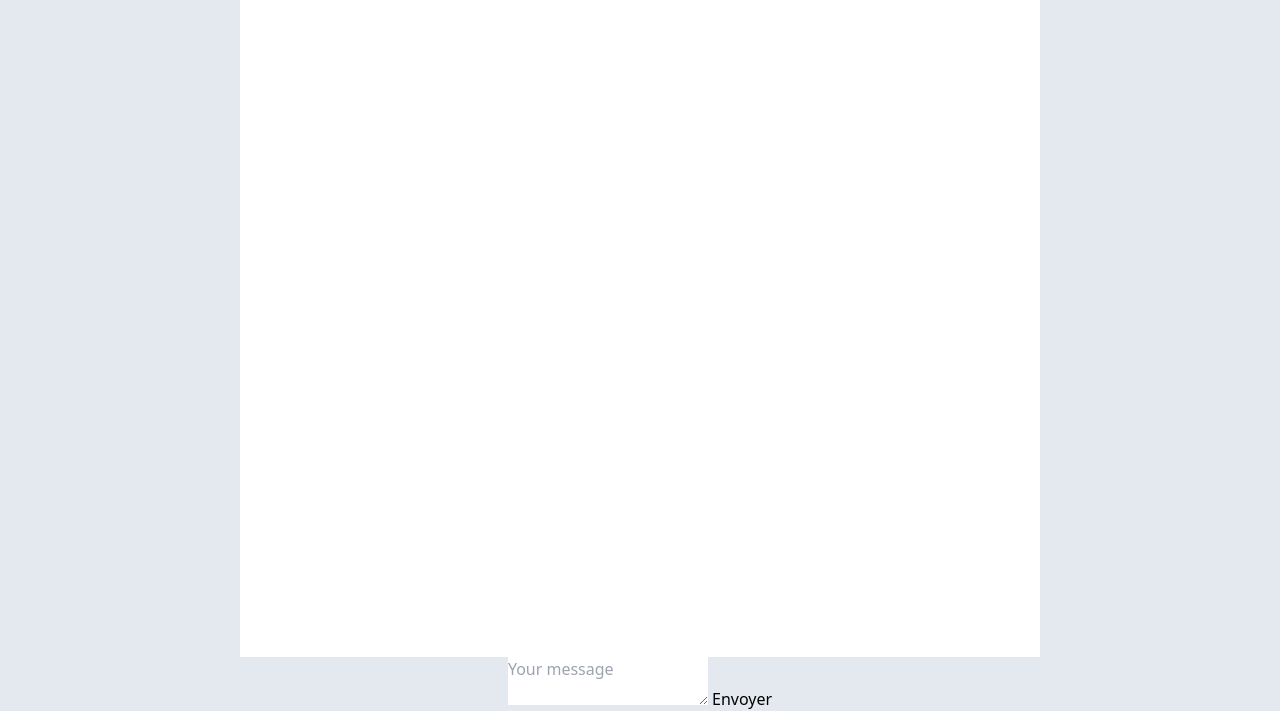
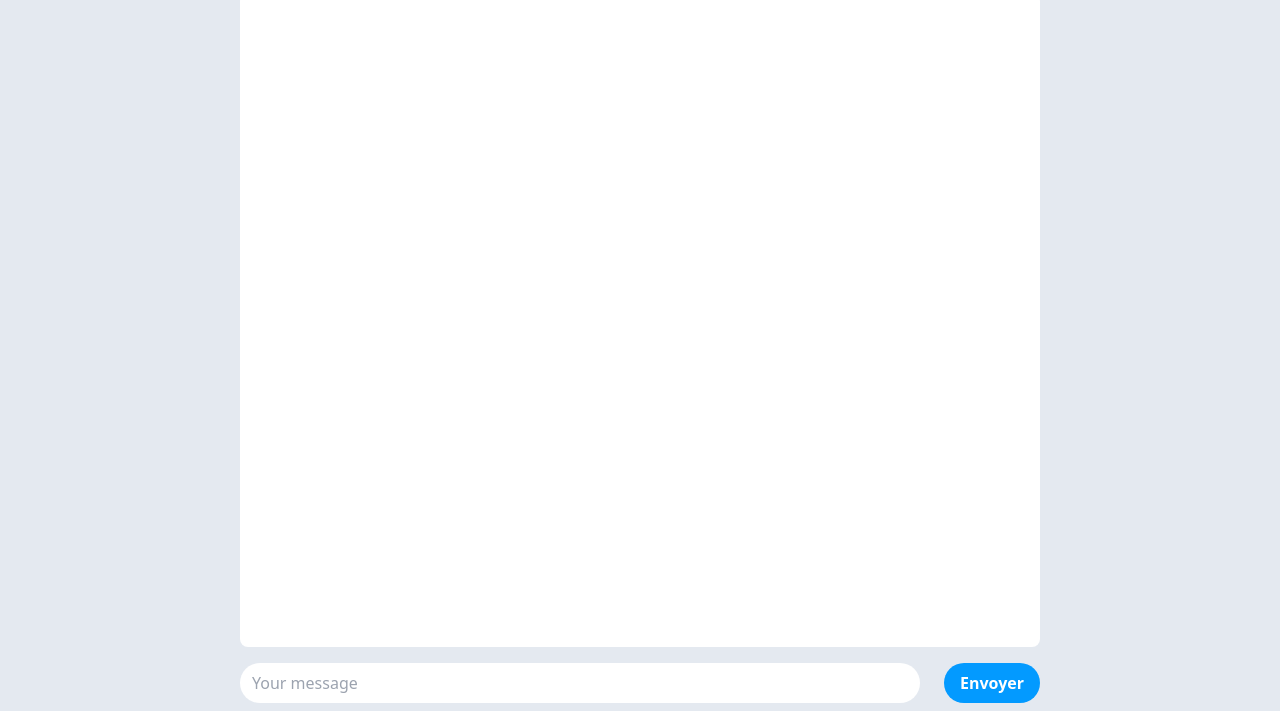
Before and after one commit to DarkPitoune/blueJS, a plain HTML site: page client/index.html in a window 1280 px wide. Shown: the part 89-800 px from the top of the page. Drawn offline with nearby package versions, Linux system fonts and the light colour scheme.

Commit message:
form css

```diff
--- a/client/index.html
+++ b/client/index.html
@@ -1,4 +1,4 @@
-<!DOCTYPE html>
+<!doctype html>
 <html lang="fr">
     <head>
         <meta name="description" content="Chat, laugh, hate : Blue!" />
@@ -55,18 +55,28 @@
         >
             <span id="logo"><span class="text-5xl">B</span>lue</span>
         </header>
-        <div class="flex h-full grow flex-col items-center">
+        <div class="flex h-full grow flex-col items-center gap-4 py-2">
             <div
                 id="messages"
-                class="min-h-0 w-[800px] max-w-full grow bg-white"
+                class="min-h-0 w-[800px] max-w-full grow rounded-lg bg-white"
             ></div>
-            <form id="newMessageForm">
+            <form
+                id="newMessageForm"
+                class="flex w-[800px] max-w-full items-center gap-6"
+            >
                 <textarea
+                    class="shadow-sky h-10 grow resize-none rounded-full px-3 leading-10 focus:outline-none"
                     id="message"
                     name="message"
                     placeholder="Your message"
+                    required
                 ></textarea>
-                <button type="submit">Envoyer</button>
+                <button
+                    type="submit"
+                    class="bg-sky focus:shadow-outline rounded-full px-4 py-2 font-bold text-white transition hover:bg-blue-700 focus:bg-blue-700 focus:outline-none"
+                >
+                    Envoyer
+                </button>
             </form>
         </div>
         <template id="messageRowTemplate">
```
